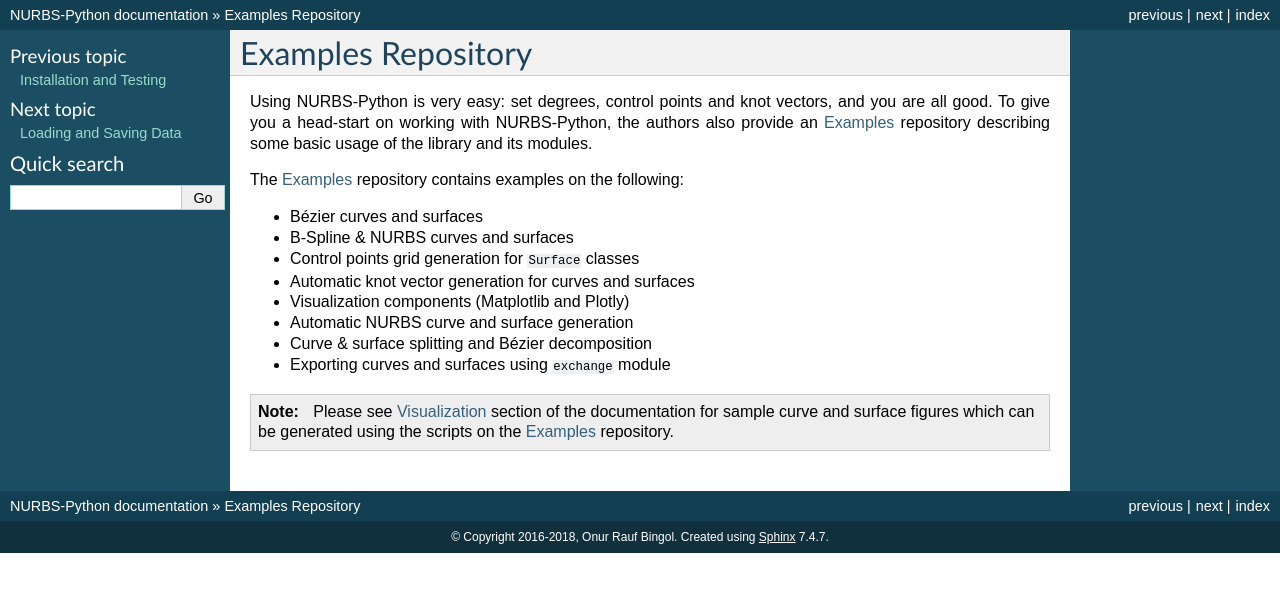
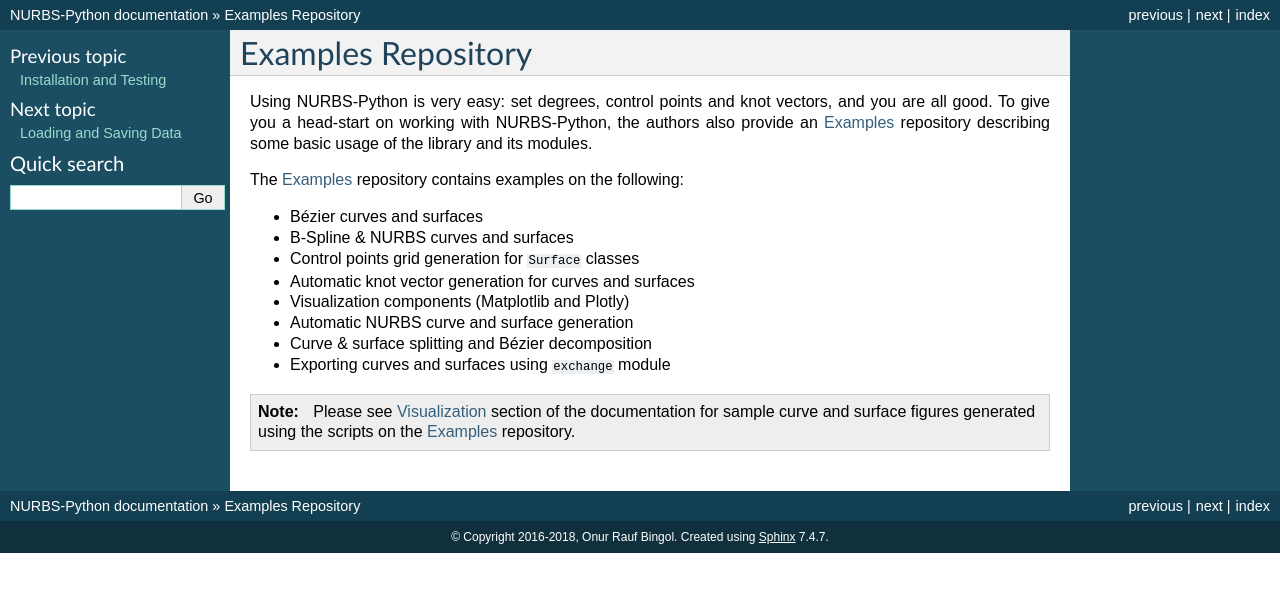
Before and after one commit to orbingol/NURBS-Python, a Sphinx documentation site: the page built from docs/examples_repo.rst, in a window 1280 px wide. Shown: the top 592 px of the page. Built offline with Sphinx 7.4.7, drawn with Linux system fonts in a browser that asks for light colours; formulas are drawn with MathJax 3.

Commit message:
Minor fix in wording

```diff
--- a/docs/examples_repo.rst
+++ b/docs/examples_repo.rst
@@ -19,7 +19,7 @@ The Examples_ repository contains examples on the following:
 .. note::
 
     Please see :doc:`Visualization <visualization>` section of the documentation for sample curve and surface figures
-    which can be generated using the scripts on the Examples_ repository.
+    generated using the scripts on the Examples_ repository.
 
 
 .. _Examples: https://github.com/orbingol/NURBS-Python_Examples
```
